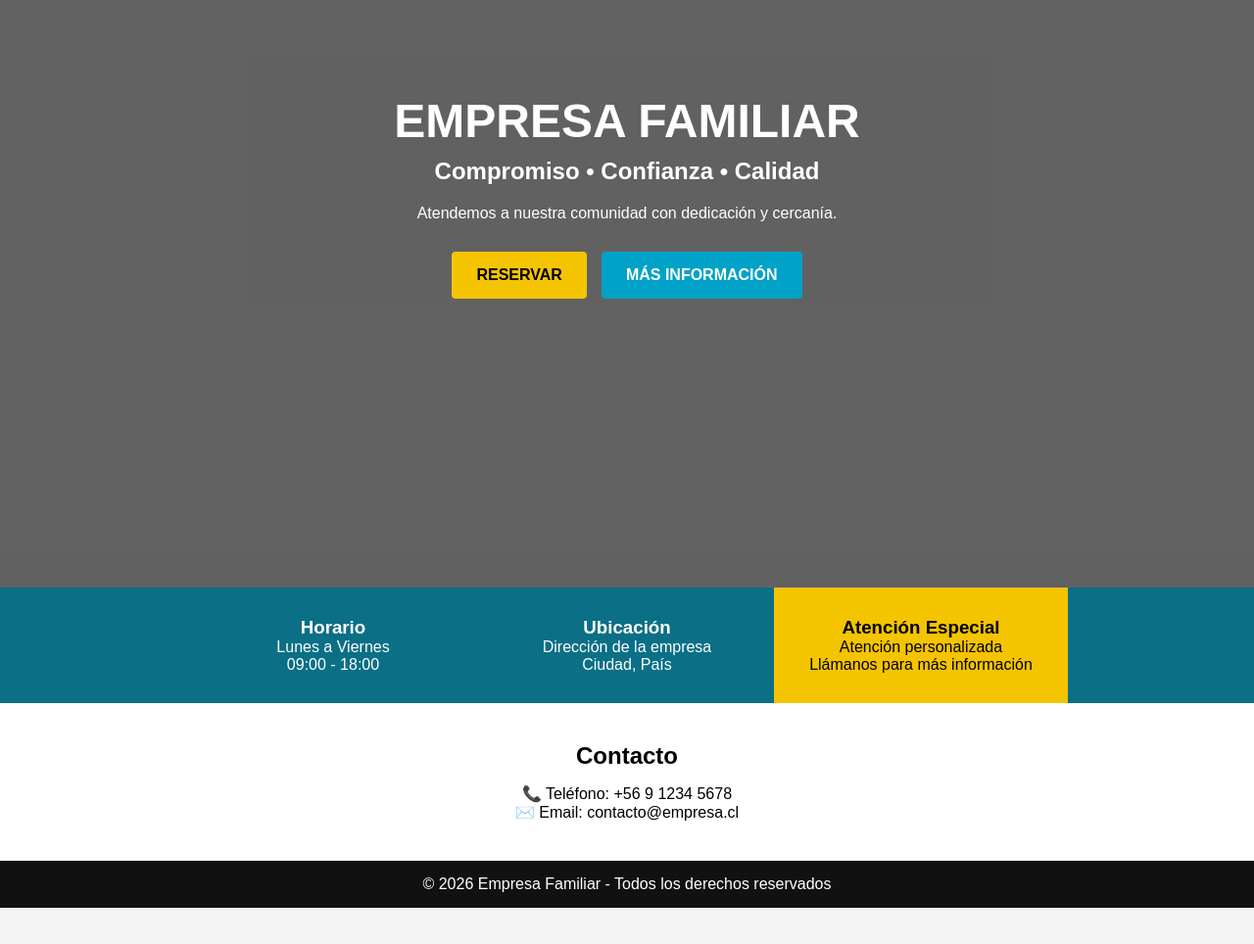
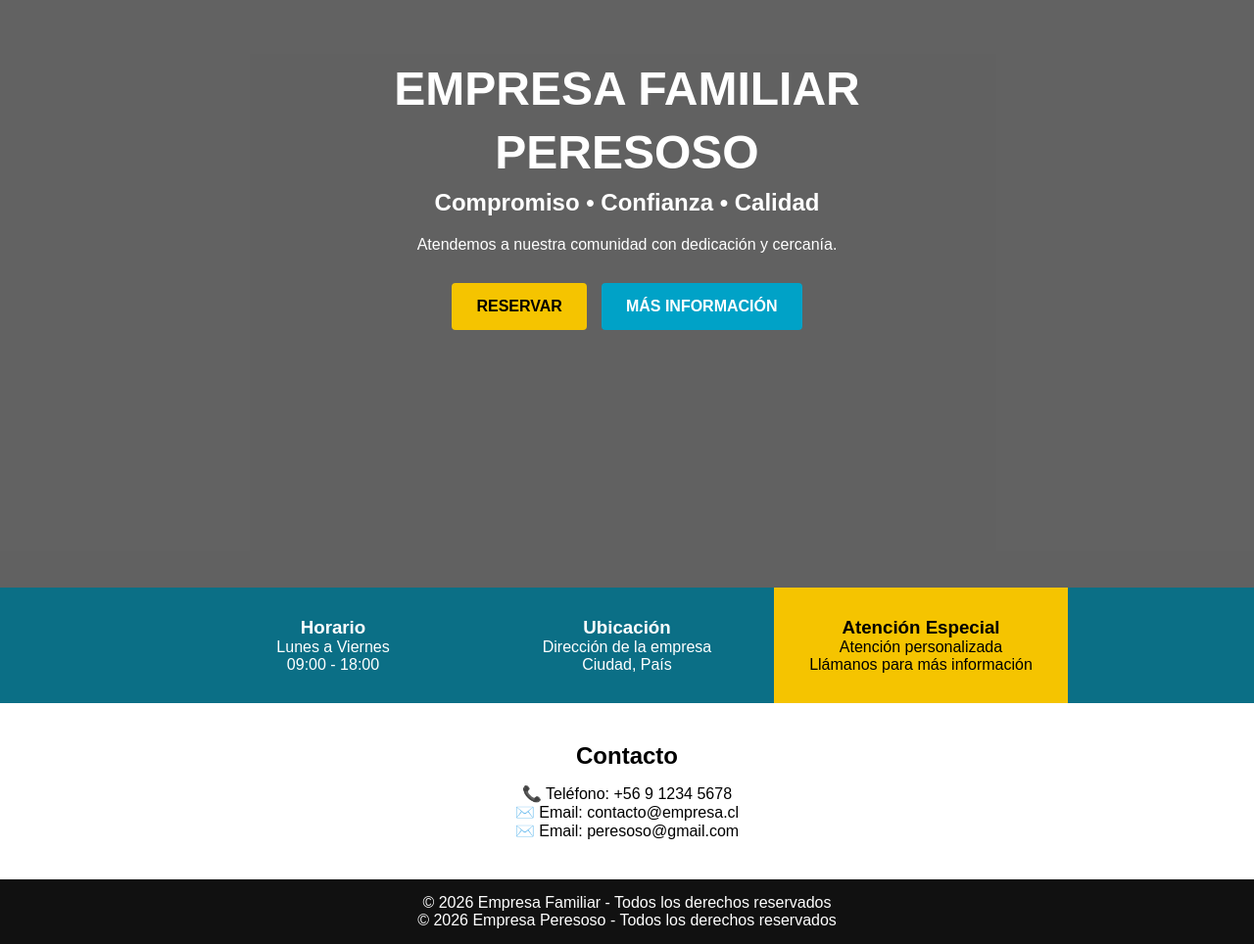
Before and after one commit to LilTuzzy19/liltuzzy19.github.io, a plain HTML site: page index.html in a window 1280 px wide. Shown: the part 200-1164 px from the top of the page at 98% size. Before the commit the page ends 1127 px from the top, so only its background shows below. Drawn offline with Linux system fonts and the light colour scheme.

Commit message:
Update index.html

```diff
--- a/index.html
+++ b/index.html
@@ -3,6 +3,7 @@
 <head>
     <meta charset="UTF-8">
     <title>Empresa Familiar</title>
+    <title>Empresa Peresoso</title>
     <meta name="viewport" content="width=device-width, initial-scale=1.0">
 
     <!-- CSS -->
@@ -14,6 +15,7 @@
     <header class="hero">
         <div class="overlay">
             <h1>EMPRESA FAMILIAR</h1>
+            <h1>PERESOSO</h1>
             <h2>Compromiso • Confianza • Calidad</h2>
             <p>
                 Atendemos a nuestra comunidad con dedicación y cercanía.
@@ -52,11 +54,13 @@
         <h2>Contacto</h2>
         <p>📞 Teléfono: +56 9 1234 5678</p>
         <p>✉️ Email: contacto@empresa.cl</p>
+        <p>✉️ Email: peresoso@gmail.com</p>
     </section>
 
     <!-- FOOTER -->
     <footer>
         <p>© 2026 Empresa Familiar - Todos los derechos reservados</p>
+        <p>© 2026 Empresa Peresoso - Todos los derechos reservados</p>
     </footer>
 
 </body>
```
